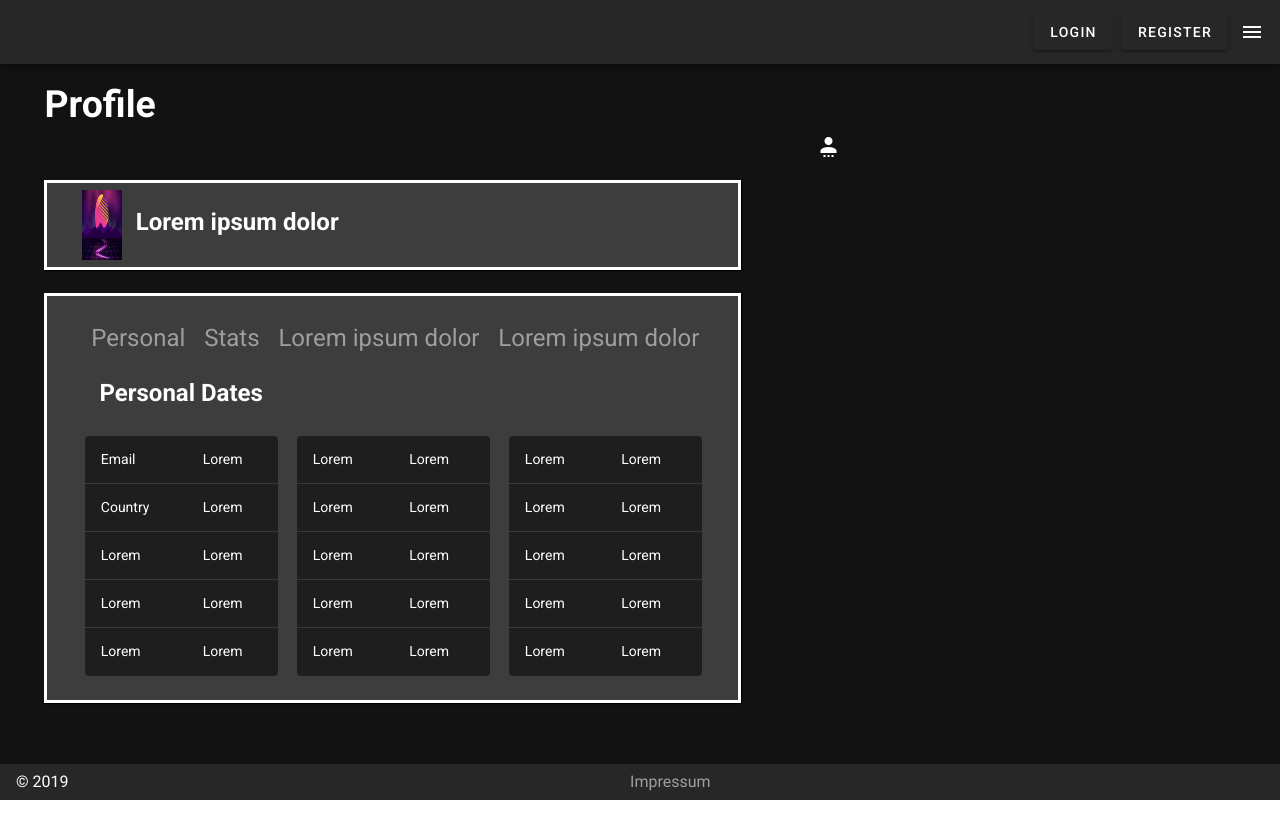
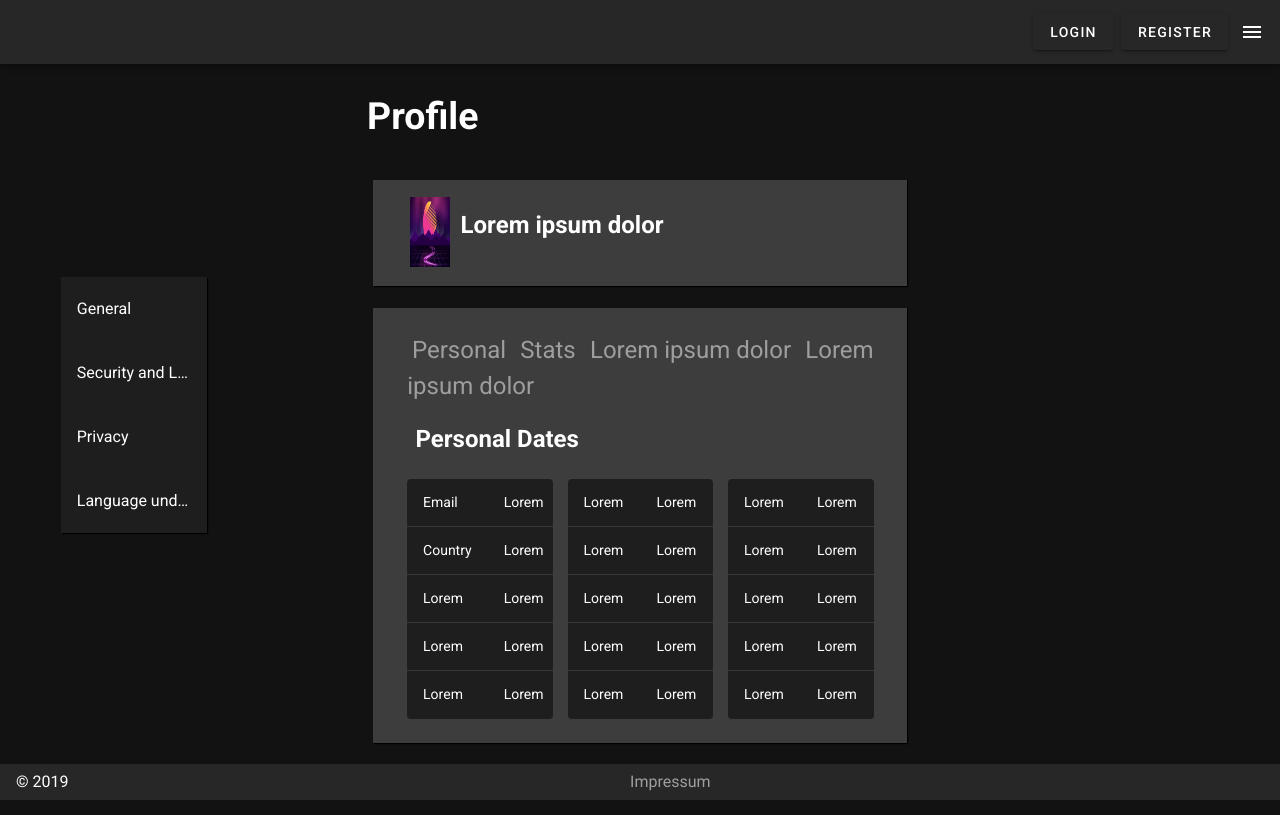
Before and after one commit to hfu-gis/Delta, a Vue app: page /Profil in a window 1280 px wide. Built offline with nearby package versions, Linux system fonts and the light colour scheme.

Commit message:
profil überarbeitet

```diff
--- a/src/views/Playerprofile.vue
+++ b/src/views/Playerprofile.vue
@@ -1,18 +1,30 @@
 <template>
     <v-container class="body" xs12 sm6>
+        <v-container>
             <section class="Profil">
                 <article class="header">
                     <header>
                         <h1>Profile</h1>
                     </header>
                 </article>
-            <article class="settings">
-                <router-link to="Profileditor">
-                    <v-icon> mdi-account-settings</v-icon>
-                </router-link>
-            </article>
             </section>
-        <section class="Profilinhalt">
+        </v-container>
+        <v-container>
+            <v-flex>
+                <v-container class="sidesettings">
+                    <aside class="settings">
+                        <v-list v-for="item in items" :key="item.title" :to="item.to" link>
+                            <v-list-item>
+                                <v-list-item-content>
+                                    <v-list-item-title>{{ item.title }}</v-list-item-title>
+                                </v-list-item-content>
+                            </v-list-item>
+                        </v-list>
+                    </aside>
+                </v-container>
+                <v-container class="prf">
+                    <v-container class="Profilinhalt" >
+                        <section style="display: flex">
                             <article class="profilbild">
                                 <img src="../assets/122043.jpg" height="70" width="40"/>
                             </article>
@@ -20,6 +32,7 @@
                                 <h2>Lorem ipsum dolor </h2>
                             </article>
                         </section>
+                    </v-container>
                     <v-container class="stats">
                         <section class="Statistiken">
                             <article class="statsmenü">
@@ -68,6 +81,9 @@
                                 </v-container>
                             </article>
                         </section>
+                    </v-container>
+                </v-container>
+            </v-flex>
         </v-container>
     </v-container>
 </template>
@@ -144,6 +160,12 @@
                         info: 'Lorem',
                     },
                 ],
+                items: [
+                    {title: "General", to: "General"},
+                    {title: "Security and Login", to: "Security"},
+                    {title: "Privacy", to: "Privacy"},
+                    {title: "Language und Region", to: "Language"},
+                ],
             }
         },
     }
@@ -152,17 +174,17 @@
 
 <style scoped>
     .Profilinhalt {
-        display: flex;
-        width: 60%;
-        margin-left: 5%;
+        width: 48%;
+        margin-left: 26%;
+        margin-right: 26%;
         margin-top: 2%;
-        border: solid white;
         box-shadow: 1px 1px 1px black;
         background-color: #3D3D3D;
     }
 
     .Profil {
-        margin-left: 5%;
+        margin-left: 26%;
+        margin-right: 26%;
         margin-top: 0%;
     }
 
@@ -181,63 +203,58 @@
         font-size: 150%;
         margin-left: -1%;
     }
-
     .routes {
         margin-left: 3%;
     }
-
     .rout {
         box-sizing: border-box;
         padding: 1%;
         text-decoration: none;
     }
-
     .stats {
-        border: solid white;
+        width: 48%;
         box-shadow: 1px 1px 1px black;
-        width: 60%;
-        margin-left: 5%;
+        margin-left: 26%;
+        margin-right: 26%;
         margin-top: 2%;
         background-color: #3D3D3D;
     }
-
     .simptabl1 {
         width: 30%;
         margin-top: 2%;
     }
-
     .simptabl2 {
         width: 30%;
         margin-top: 2%;
         margin-left: 3%;
     }
-
     .simptabl3 {
         width: 30%;
         margin-top: 2%;
         margin-left: 3%;
     }
-
     .übprst {
         margin-top: 1%;
         margin-left: 6%;
     }
-
     .statstab {
         display: flex;
         margin-left: 2%;
     }
-
-    .body {
-        margin-left: -2%;
-    }
-
-    .settings {
-        margin-left: 70%;
-    }
-
     .header {
         font-size: 200%;
     }
-
+    .sidesettings{
+        float: left;
+        width: 15%;
+        margin-left: -2%;
+        margin-top: 10.5%;
+    }
+    .settings{
+        box-shadow: 1px 1px 1px black;
+        background-color: #3D3D3D;
+    }
+    .prf{
+        margin-top: -2%;
+    }
 </style>
--- a/src/views/Stats.vue
+++ b/src/views/Stats.vue
@@ -1,18 +1,30 @@
 <template>
     <v-container class="body" xs12 sm6>
+        <v-container>
             <section class="Profil">
                 <article class="header">
                     <header>
                         <h1>Profile</h1>
                     </header>
                 </article>
-            <article class="settings">
-                <router-link to="Profileditor">
-                    <v-icon> mdi-account-settings</v-icon>
-                </router-link>
-            </article>
             </section>
-        <section class="Profilinhalt">
+        </v-container>
+        <v-container>
+            <v-flex>
+                <v-container class="sidesettings">
+                    <aside class="settings">
+                        <v-list v-for="item in items" :key="item.title" :to="item.to" link>
+                            <v-list-item>
+                                <v-list-item-content>
+                                    <v-list-item-title>{{ item.title }}</v-list-item-title>
+                                </v-list-item-content>
+                            </v-list-item>
+                        </v-list>
+                    </aside>
+                </v-container>
+                <v-container class="prf">
+                    <v-container class="Profilinhalt" >
+                        <section style="display: flex">
                             <article class="profilbild">
                                 <img src="../assets/122043.jpg" height="70" width="40"/>
                             </article>
@@ -20,6 +32,7 @@
                                 <h2>Lorem ipsum dolor </h2>
                             </article>
                         </section>
+                    </v-container>
                     <v-container class="stats">
                         <section class="Statistiken">
                             <article class="statsmenü">
@@ -31,6 +44,9 @@
                                 </v-container>
                             </article>
                             <article class="profilstats">
+                                <header class="übprst">
+                                    <h2>Personal Dates</h2>
+                                </header>
                                 <v-container class="statstab">
                                     <v-simple-table class="simptabl1">
                                         <template v-slot:default>
@@ -62,10 +78,10 @@
                                             </tbody>
                                         </template>
                                     </v-simple-table>
-                        <v-simple-table class="simptabl3">
+                                    <v-simple-table class="simptabl4">
                                         <template v-slot:default>
                                             <tbody>
-                                <tr v-for="item in desser" :key="item.name">
+                                            <tr v-for="item in desserer" :key="item.name">
                                                 <td>{{ item.name }}</td>
                                                 <td>{{item.info}}</td>
                                             </tr>
@@ -75,6 +91,9 @@
                                 </v-container>
                             </article>
                         </section>
+                    </v-container>
+                </v-container>
+            </v-flex>
         </v-container>
     </v-container>
 </template>
@@ -102,6 +121,18 @@
                         info: 'Lorem ipsum dolor ',
                     },
                 ],
+                desserer: [
+                    {
+                        name: 'Lorem ipsum dolor ',
+                        info: 'Lorem ipsum dolor ',
+                    }
+                ],
+                items: [
+                    {title: "General", to: "General"},
+                    {title: "Security and Login", to: "Security"},
+                    {title: "Privacy", to: "Privacy"},
+                    {title: "Language und Region", to: "Language"},
+                ],
             }
         },
     }
@@ -109,17 +140,17 @@
 
 <style scoped>
     .Profilinhalt {
-        display: flex;
-        width: 60%;
-        margin-left: 5%;
+        width: 48%;
+        margin-left: 26%;
+        margin-right: 26%;
         margin-top: 2%;
-        border: solid white;
         box-shadow: 1px 1px 1px black;
         background-color: #3D3D3D;
     }
 
     .Profil {
-        margin-left: 5%;
+        margin-left: 26%;
+        margin-right: 26%;
         margin-top: 0%;
     }
 
@@ -138,63 +169,64 @@
         font-size: 150%;
         margin-left: -1%;
     }
-
     .routes {
         margin-left: 3%;
     }
-
     .rout {
         box-sizing: border-box;
         padding: 1%;
         text-decoration: none;
     }
-
     .stats {
-        border: solid white;
+        width: 48%;
         box-shadow: 1px 1px 1px black;
-        width: 60%;
-        margin-left: 5%;
+        margin-left: 26%;
+        margin-right: 26%;
         margin-top: 2%;
         background-color: #3D3D3D;
     }
-
     .simptabl1 {
         width: 30%;
         margin-top: 2%;
     }
-
     .simptabl2 {
         width: 30%;
         margin-top: 2%;
         margin-left: 3%;
     }
-
     .simptabl3 {
         width: 30%;
         margin-top: 2%;
         margin-left: 3%;
     }
-
+    .simptabl4{
+        width: 30%;
+        margin-top: 2%;
+        margin-left: 3%;
+    }
     .übprst {
         margin-top: 1%;
         margin-left: 6%;
     }
-
     .statstab {
         display: flex;
         margin-left: 2%;
     }
-
-    .body {
-        margin-left: -2%;
-    }
-
-    .settings {
-        margin-left: 70%;
-    }
-
     .header {
         font-size: 200%;
     }
+    .sidesettings{
+        float: left;
+        width: 15%;
+        margin-left: -2%;
+        margin-top: 10.5%;
+    }
+    .settings{
+        box-shadow: 1px 1px 1px black;
+        background-color: #3D3D3D;
+    }
+    .prf{
+        margin-top: -2%;
+    }
 
 </style>
```
Lines whose indentation alone changed are shown as unchanged.
